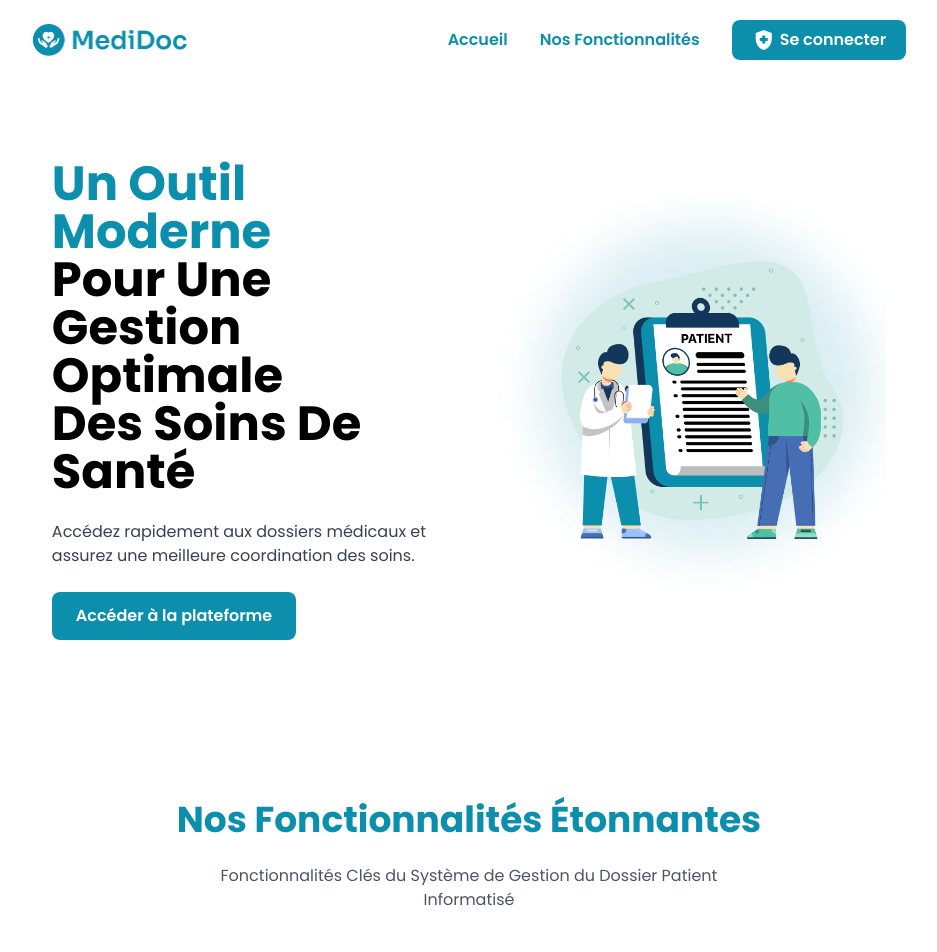
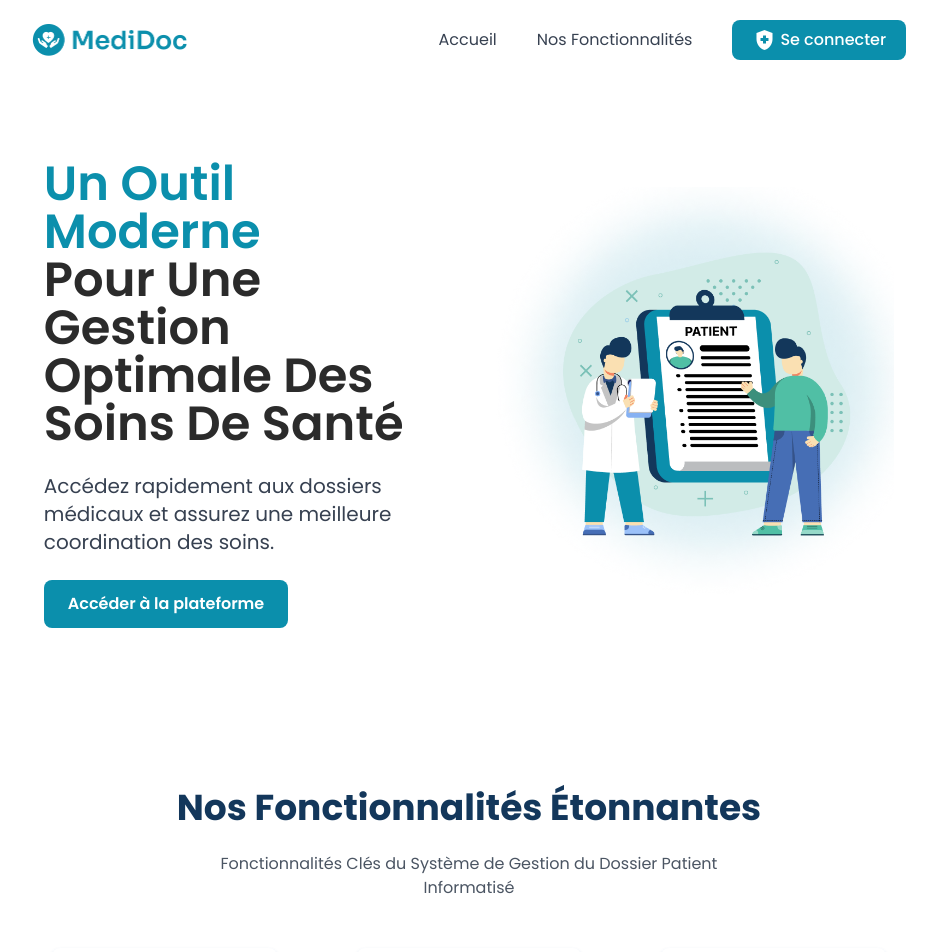
Before and after one commit to soualahmohammedzakaria/MediDoc, an Angular app: page /landingpage in a window 1280 px wide. Shown: the top 952 px of the page, without its empty margins (171-1108 px from the left). Built offline with nearby package versions, Linux system fonts and the light colour scheme.

Commit message:
fixed landing page

```diff
--- a/src/app/features/landingpage/landingpage.component.html
+++ b/src/app/features/landingpage/landingpage.component.html
@@ -1,111 +1,221 @@
 <!-- Outer Grid Container -->
-<div class="min-h-screen grid grid-cols-1 lg:grid-cols-[1fr_minmax(0,5fr)_1fr] bg-white poppins-font">
-  <div class="hidden lg:block"></div> <!-- Empty left column for spacing on large screens -->
+<div
+  class="min-h-screen grid grid-cols-1 lg:grid-cols-[1fr_minmax(0,5fr)_1fr] bg-white poppins-font"
+>
+  <div class="hidden lg:block"></div>
+  <!-- Empty left column for spacing on large screens -->
 
   <div class="flex flex-col">
-    <header class="flex items-center justify-between py-4 px-6 md:px-10 bg-white">
-      <div class="flex items-center space-x-2">
-        <!-- Logo -->
-        <a href="/landingpage"><img src="/assets/images/common/logo_named.png" alt="MediDoc" class="h-8" /></a>
-      </div>
-      <nav class="hidden md:flex items-center space-x-8 font-normal">
-        <a href="/landingpage#hero"><span class="font-semibold text-custom-blue hover:opacity-90">Accueil</span></a>
-        <a href="/landingpage#features"><span class="font-semibold text-custom-blue hover:opacity-90">Nos Fonctionnalités</span></a>
-        <a routerLink="/authentication" class="px-5 py-2 bg-custom-blue text-white rounded-lg hover:bg-opacity-90 font-medium items-center cursor-pointer">
-          <span class="flex flex-row gap-1 text-white font-semibold">
+    <!-- Header with logo and navigation -->
+    <header
+      class="flex items-center justify-between py-4 px-6 md:px-8 bg-white"
+    >
+      <!-- Logo -->
+      <a href="#"
+        ><img
+          src="/assets/images/common/logo_named.png"
+          alt="MediDoc"
+          class="h-8"
+      /></a>
+      <!-- Hamburger Menu Button (visible on small screens) -->
+      <button class="sm:hidden relative" (click)="menuOpen = !menuOpen">
+        <mat-icon>menu</mat-icon>
+      </button>
+      <!-- Navigation Links (hidden on small screens) -->
+      <div class="hidden sm:flex items-center space-x-10">
+        <a href="/landingpage#hero" class="text-gray-700 hover:text-gray-900"
+          >Accueil</a
+        >
+        <a
+          href="/landingpage#features"
+          class="text-gray-700 hover:text-gray-900"
+          >Nos Fonctionnalités</a
+        >
+        <a
+          routerLink="/authentication"
+          class="px-5 py-2 bg-custom-blue text-white rounded-lg hover:bg-opacity-90 font-medium"
+        >
+          <span class="flex flex-row gap-1">
             <mat-icon>health_and_safety</mat-icon> Se connecter
           </span>
         </a>
-      </nav>
+      </div>
+      <!-- Mobile Menu (visible when menuOpen is true) -->
+      <div
+        *ngIf="menuOpen"
+        class="absolute top-12 right-0 w-48 bg-white shadow-lg rounded-lg z-50"
+      >
+        <div class="flex flex-col space-y-2 p-4 text-sm">
+          <a href="/landingpage#hero" class="text-gray-700 hover:text-gray-900"
+            >Accueil</a
+          >
+          <a
+            href="/landingpage#features"
+            class="text-gray-700 hover:text-gray-900"
+            >Nos Fonctionnalités</a
+          >
+          <a
+            routerLink="/authentication"
+            class="px-5 py-2 bg-custom-blue text-white rounded-lg hover:bg-opacity-90 font-medium whitespace-nowrap"
+          >
+            <span class="flex items-center justify-center gap-1">
+              <mat-icon>health_and_safety</mat-icon> Se connecter
+            </span>
+          </a>
+        </div>
+      </div>
     </header>
+    <!-- End Header -->
 
-    <!-- Hero Section -->
-    <section id="hero" class="flex flex-col-reverse md:grid md:grid-cols-2 items-center justify-center px-6 md:px-10 py-12 md:py-20 gap-8 bg-white flex-grow">
+    <!-- Hero Section: Headline, description, and call-to-action -->
+    <section
+      id="hero"
+      class="flex flex-col-reverse md:grid md:grid-cols-2 items-center justify-center px-6 md:px-8 py-12 md:py-20 gap-8 bg-white flex-grow"
+    >
+      <!-- Text Content -->
       <div class="space-y-6 text-center md:text-left">
-        <h1 class="text-3xl md:text-5xl font-bold leading-tight">
-          <span class="text-custom-blue">Un Outil Moderne</span><br/>
-          Pour Une Gestion Optimale<br />
-          Des Soins De Santé
+        <h1>
+          <span class="text-custom-blue text-5xl md:text-5xl font-semibold font-['Red Hat Display'] capitalize max-w-lg mx-auto md:mx-0">Un Outil Moderne</span><span class="text-[#2b2b2b] text-5xl md:text-5xl font-semibold font-['Red Hat Display'] capitalize max-w-lg mx-auto md:mx-0"> <br/>Pour Une gestion optimale des soins de santé</span>
         </h1>
-        <p class="text-gray-700 max-w-lg mx-auto md:mx-0">
-          Accédez rapidement aux dossiers médicaux et assurez une meilleure coordination des soins.
+        <p class="text-gray-700 text-xl font-normal font-['Red Hat Text'] max-w-lg mx-auto md:mx-0">
+          Accédez rapidement aux dossiers médicaux et assurez une meilleure
+          coordination des soins.
         </p>
-        <a routerLink="/authentication" class="inline-block px-6 py-3 bg-custom-blue rounded-lg hover:bg-opacity-90 cursor-pointer">
+        <a
+          routerLink="/authentication"
+          routerLinkActive="active"
+          class="inline-block px-6 py-3 bg-custom-blue rounded-lg hover:bg-opacity-90 cursor-pointer text-white font-semibold"
+        >
           <span class="flex flex-row gap-1 text-white font-semibold">
             Accéder à la plateforme
           </span>
         </a>
       </div>
+
+      <!-- Hero Image -->
       <div class="flex justify-center mt-6 md:mt-0">
-        <img src="/assets/images/landingpage/hero.png" alt="Dossier Patient" class="max-w-full h-auto" />
+        <img
+          src="/assets/images/landingpage/hero.png"
+          alt="Illustration Dossier Patient"
+          class="max-w-full h-auto"
+        />
       </div>
     </section>
+    <!-- End Hero Section -->
 
     <!-- Features Section -->
     <section class="px-6 md:px-10 py-12 md:py-20 bg-white" id="features">
-      <h2 class="text-3xl md:text-4xl font-bold text-center text-custom-blue mb-6">
+      <h2
+        class="text-center font-['Red Hat Text'] text-3xl md:text-4xl font-bold text-[#13375b] mb-6"
+      >
         Nos Fonctionnalités Étonnantes
       </h2>
-      <p class="text-center text-gray-600 max-w-xl mx-auto mb-12">
-        Fonctionnalités Clés du Système de Gestion du Dossier Patient Informatisé
+      <p class="text-center text-gray-600 max-w-xl mx-auto mb-12 font-normal font-['Red Hat Text']">
+        Fonctionnalités Clés du Système de Gestion du Dossier Patient
+        Informatisé
       </p>
-      <div class="grid grid-cols-1 md:grid-cols-3 gap-8 max-w-5xl mx-auto">
+      <div class="grid grid-cols-1 md:grid-cols-3 gap-20 mx-auto">
         <!-- Feature 1 -->
-        <div class="bg-white p-8 rounded-lg text-center" style="box-shadow: 0 4px 6px rgba(11, 143, 172, 0.1), 0 1px 3px rgba(30, 64, 175, 0.08);">
-          <div class="h-16 p-4 bg-[#129820]/20 rounded-[20px] justify-start items-start gap-2.5 inline-flex mb-3">
+        <div
+          class="bg-white p-8 rounded-lg text-center"
+          style="
+            box-shadow: 0 4px 6px rgba(11, 143, 172, 0.1),
+              0 1px 3px rgba(30, 64, 175, 0.08);
+          "
+        >
+          <div
+            class="h-16 p-4 bg-[#129820]/20 rounded-[20px] justify-start items-start gap-2.5 inline-flex mb-3"
+          >
             <img
               src="/assets/images/landingpage/heart.svg"
               alt="Heart"
               class="h-full w-full"
             />
           </div>
-          <h3 class="text-xl font-semibold mb-2">Accessibilité multi-utilisateurs</h3>
+          <h3 class="text-xl font-semibold mb-2">
+            Accessibilité multi-utilisateurs
+          </h3>
           <p class="text-gray-600">
-            Les professionnels de santé peuvent accéder au dossier en toute sécurité, avec des permissions adaptées à chaque rôle.
+            Les professionnels de santé peuvent accéder au dossier en toute
+            sécurité, avec des permissions adaptées à chaque rôle.
           </p>
         </div>
         <!-- Feature 2 -->
-        <div class="bg-white p-8 rounded-lg text-center" style="box-shadow: 0 4px 6px rgba(11, 143, 172, 0.1), 0 1px 3px rgba(30, 64, 175, 0.08);">
-          <div class="h-16 p-4 bg-[#f79503]/20 rounded-[20px] justify-start items-start gap-2.5 inline-flex mb-3">
+        <div
+          class="bg-white p-8 rounded-lg text-center"
+          style="
+            box-shadow: 0 4px 6px rgba(11, 143, 172, 0.1),
+              0 1px 3px rgba(30, 64, 175, 0.08);
+          "
+        >
+          <div
+            class="h-16 p-4 bg-[#f79503]/20 rounded-[20px] justify-start items-start gap-2.5 inline-flex mb-3"
+          >
             <img
               src="/assets/images/landingpage/medecin.svg"
               alt="Icon 1"
               class="h-full w-full"
             />
           </div>
-          <h3 class="text-xl font-semibold mb-2">Suivi des traitements en temps réel</h3>
+          <h3 class="text-xl font-semibold mb-2">
+            Suivi des traitements en temps réel
+          </h3>
           <p class="text-gray-600">
-            Suivie du dossier du patient, l’administration des médicaments et la progression des soins pour chaque patient.
+            Suivie du dossier du patient, l’administration des médicaments et la
+            progression des soins pour chaque patient.
           </p>
         </div>
         <!-- Feature 3 -->
-        <div class="bg-white p-8 rounded-lg text-center" style="box-shadow: 0 4px 6px rgba(11, 143, 172, 0.1), 0 1px 3px rgba(30, 64, 175, 0.08);">
-          <div class="h-16 p-4 bg-[#4880ff]/20 rounded-[20px] justify-start items-start gap-2.5 inline-flex mb-3">
+        <div
+          class="bg-white p-8 rounded-lg text-center"
+          style="
+            box-shadow: 0 4px 6px rgba(11, 143, 172, 0.1),
+              0 1px 3px rgba(30, 64, 175, 0.08);
+          "
+        >
+          <div
+            class="h-16 p-4 bg-[#4880ff]/20 rounded-[20px] justify-start items-start gap-2.5 inline-flex mb-3"
+          >
             <img
               src="/assets/images/landingpage/simple_ui.svg"
               alt="Heart"
               class="h-full w-full"
             />
           </div>
-          <h3 class="text-xl font-semibold mb-2">Interface intuitive et simplifiée</h3>
+          <h3 class="text-xl font-semibold mb-2">
+            Interface intuitive et simplifiée
+          </h3>
           <p class="text-gray-600">
-            Une navigation fluide et claire pour un accès rapide aux différents éléments et une utilisation quotidienne sans complexité.
+            Une navigation fluide et claire pour un accès rapide aux différents
+            éléments et une utilisation quotidienne sans complexité.
           </p>
         </div>
       </div>
     </section>
     <!-- Footer -->
-    <footer class=" text-white mt-10 w-full poppins-font bg-custom-blue rounded-lg">
-      <div class="w-full flex flex-col md:flex-row justify-between items-center px-6 py-4 bg-custom-blue rounded-lg">
+    <footer
+      class="text-white mt-10 w-full poppins-font bg-custom-blue rounded-lg"
+    >
+      <div
+        class="w-full flex flex-col md:flex-row justify-between items-center px-6 py-4 bg-custom-blue rounded-lg"
+      >
         <!-- Logo -->
         <div class="mb-4 md:mb-0">
-          <img src="/assets/images/common/inverted_logo_named.png" alt="MediDoc" class="h-12">
+          <img
+            src="/assets/images/common/inverted_logo_named.png"
+            alt="MediDoc"
+            class="h-12"
+          />
         </div>
 
         <!-- Copyright & Location -->
         <div class="text-center md:text-right">
-          <p class="text-base font-semibold text-white mb-2">Copyright © MediDoc 2024</p>
-          <p class="text-base font-semibold text-white">BPM68 16270, Oued Smar, Alger</p>
+          <p class="text-base font-normal text-white mb-2">
+            Copyright © MediDoc 2024
+          </p>
+          <p class="text-base font-normal text-white">
+            BPM68 16270, Oued Smar, Alger
+          </p>
         </div>
       </div>
     </footer>
--- a/src/app/features/landingpage/landingpage.component.ts
+++ b/src/app/features/landingpage/landingpage.component.ts
@@ -11,5 +11,5 @@ import { RouterModule } from '@angular/router';
   styleUrls: ['./landingpage.component.css'],
 })
 export class LandingPage {
-
+  menuOpen = false;
 }
```
